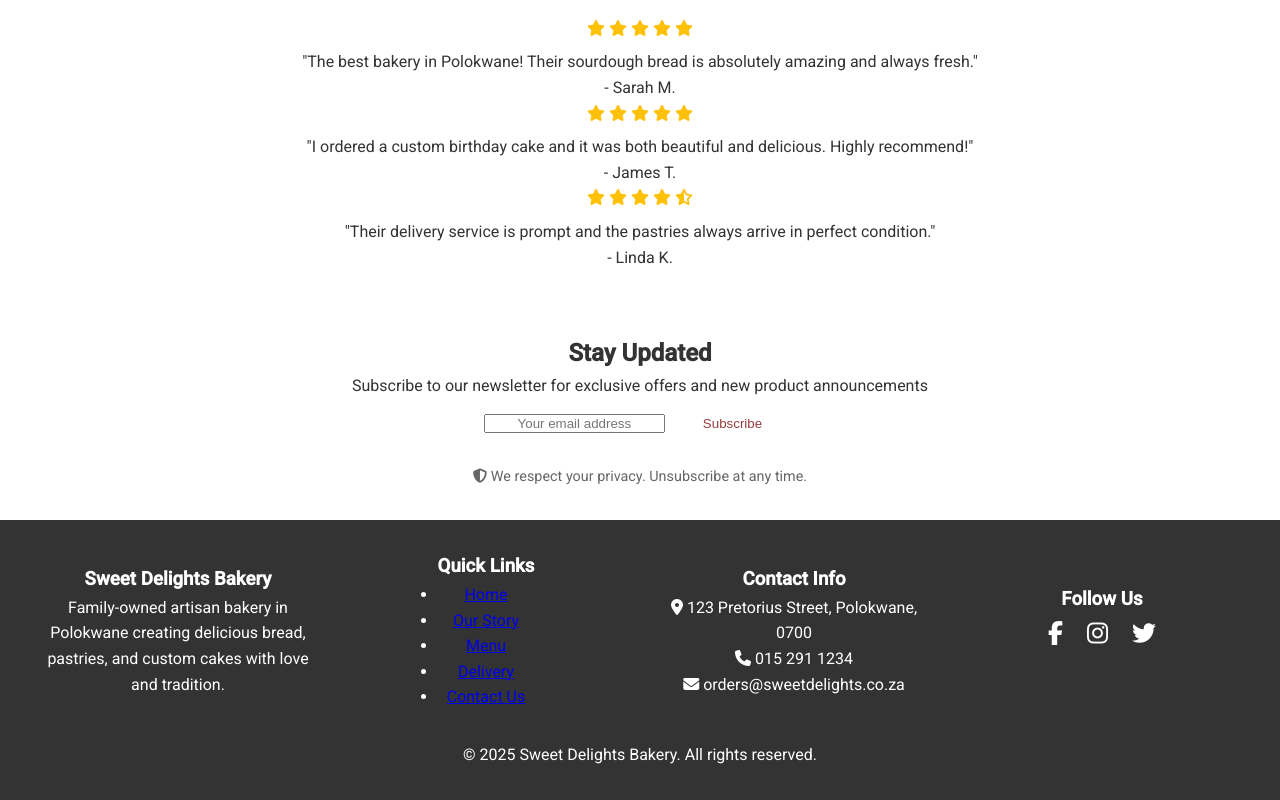
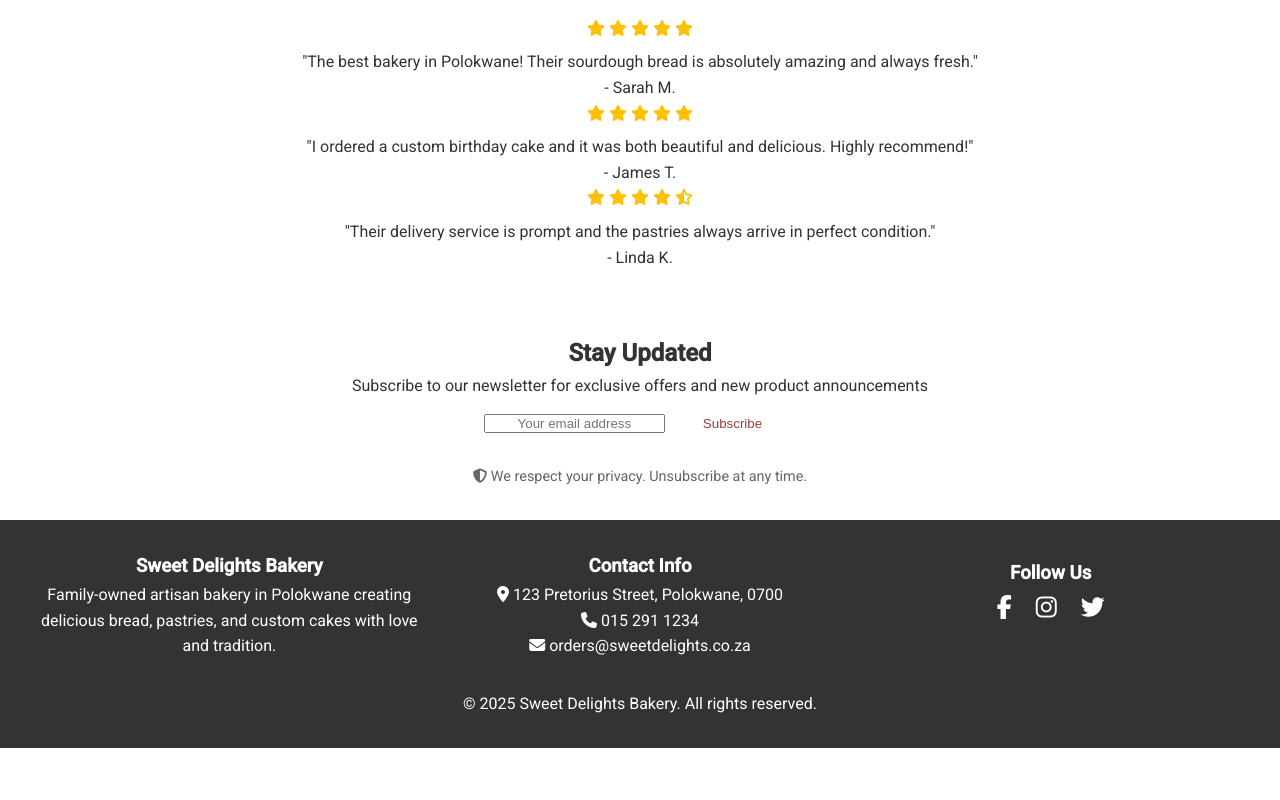
Before and after one commit to tront7/Webdevelopment-Website, a plain HTML site: page wed - Copy/index.html in a window 1280 px wide. Shown: the part 2218-3018 px from the top of the page. After the commit the page ends 2966 px from the top, so only its background shows below. Drawn offline with Linux system fonts and the light colour scheme.

```diff
--- a/wed - Copy/index.html
+++ b/wed - Copy/index.html
@@ -336,17 +336,6 @@
                     <p>Family-owned artisan bakery in Polokwane creating delicious bread, pastries, and custom cakes with love and tradition.</p>
                 </div>
 
-                <!-- Quick Links -->
-                <div class="footer-section centered-content">
-                    <h3>Quick Links</h3>
-                    <ul class="centered-content">
-                        <li><a href="index.html">Home</a></li>
-                        <li><a href="page/about.html">Our Story</a></li>
-                        <li><a href="page/menu.html">Menu</a></li>
-                        <li><a href="page/deliveries.html">Delivery</a></li>
-                        <li><a href="page/contact.html">Contact Us</a></li>
-                    </ul>
-                </div>
 
                 <!-- Contact Information -->
                 <div class="footer-section centered-content">
@@ -372,6 +361,8 @@
                     </div>
                 </div>
             </div>
+
+
 
             <!-- Copyright Information -->
             <div class="footer-bottom centered-content">
```
Also changed, not shown: wed - Copy/page/deliveries.html (+5 -1 lines).
